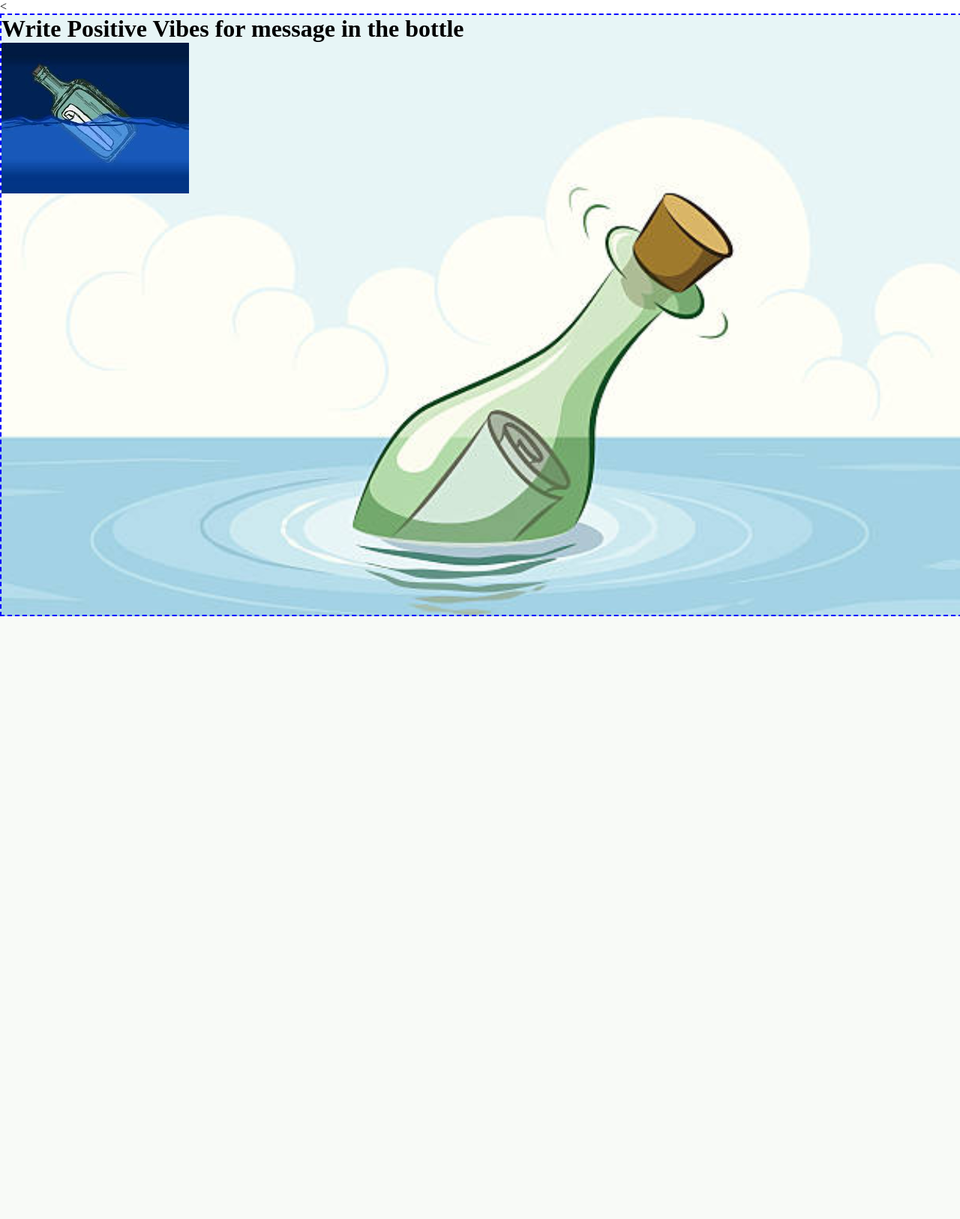
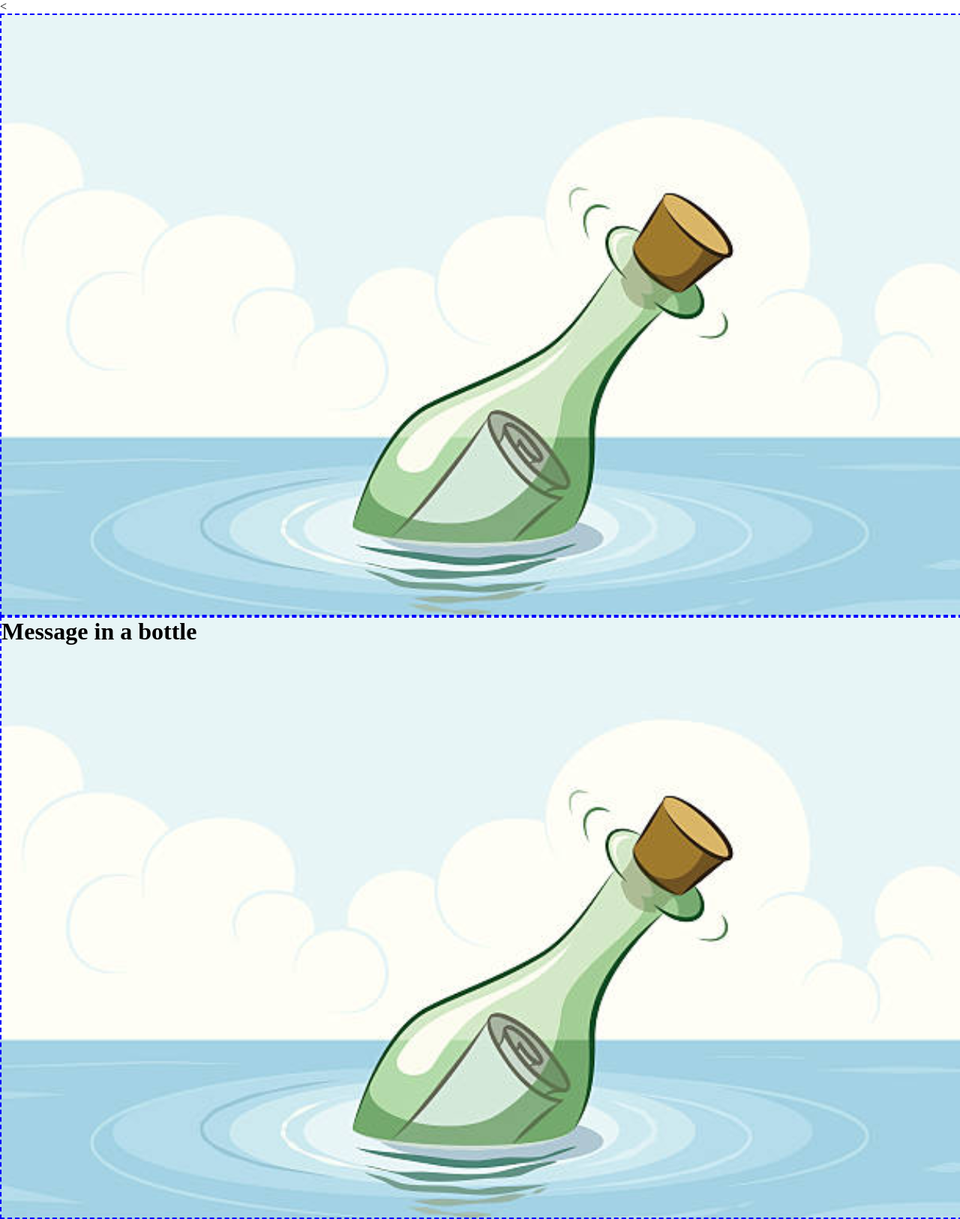
Before and after one commit to Leodson/Message-In-A-Bottle, a Python web app: template templates/sign_in.html in a window 1280 px wide. Shown: the whole page at 75% size. Before the commit the page ends 822 px from the top, so only its background shows below. Run offline with Jinja, Linux system fonts and the light colour scheme; the template is opened without the code that fills it, so the values that code supplies are empty.

Commit message:
I have made changes.

```diff
--- a/static/style.css
+++ b/static/style.css
@@ -24,7 +24,7 @@
   text-decoration:none;
   padding: 5px 20px
   font-family: "Roboto", sans-serif;
-  font-size: 15px
+  font-size: 100px
 }
 
 .main-nav li.active a
--- a/templates/sign_in.html
+++ b/templates/sign_in.html
@@ -2,14 +2,15 @@
 <html lang="en" dir="ltr">
   <head>
     <meta charset="utf-8">
-    <title>Message in a bottle Sign UP </title>
+    <title>Message in a bottle</title>
     <link href= "../static/style.css" rel= "stylesheet" type="text/css">
 </head>
+  <header>
+
+  </header>
 <body>
-    <header>
-      <h1>Write Positive Vibes for message in the bottle<h1>
-    <div class="row">
-            <div class="image">
-              <img src="../static/images.jpg"/>
-  </body>
+  <header>
+    <h1>Message in a bottle<h1>
+  </header>
+</body>
 </html>
```
